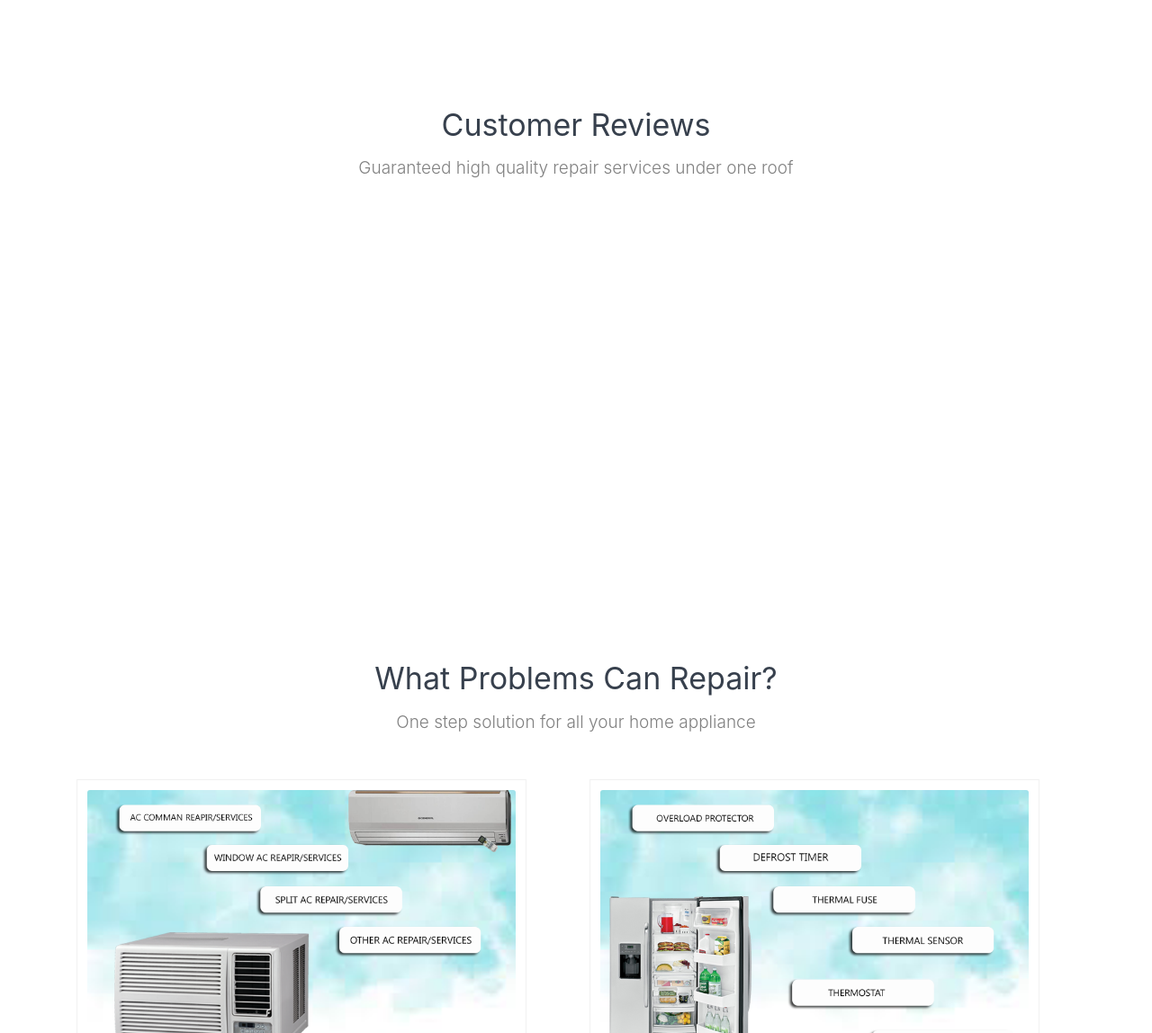
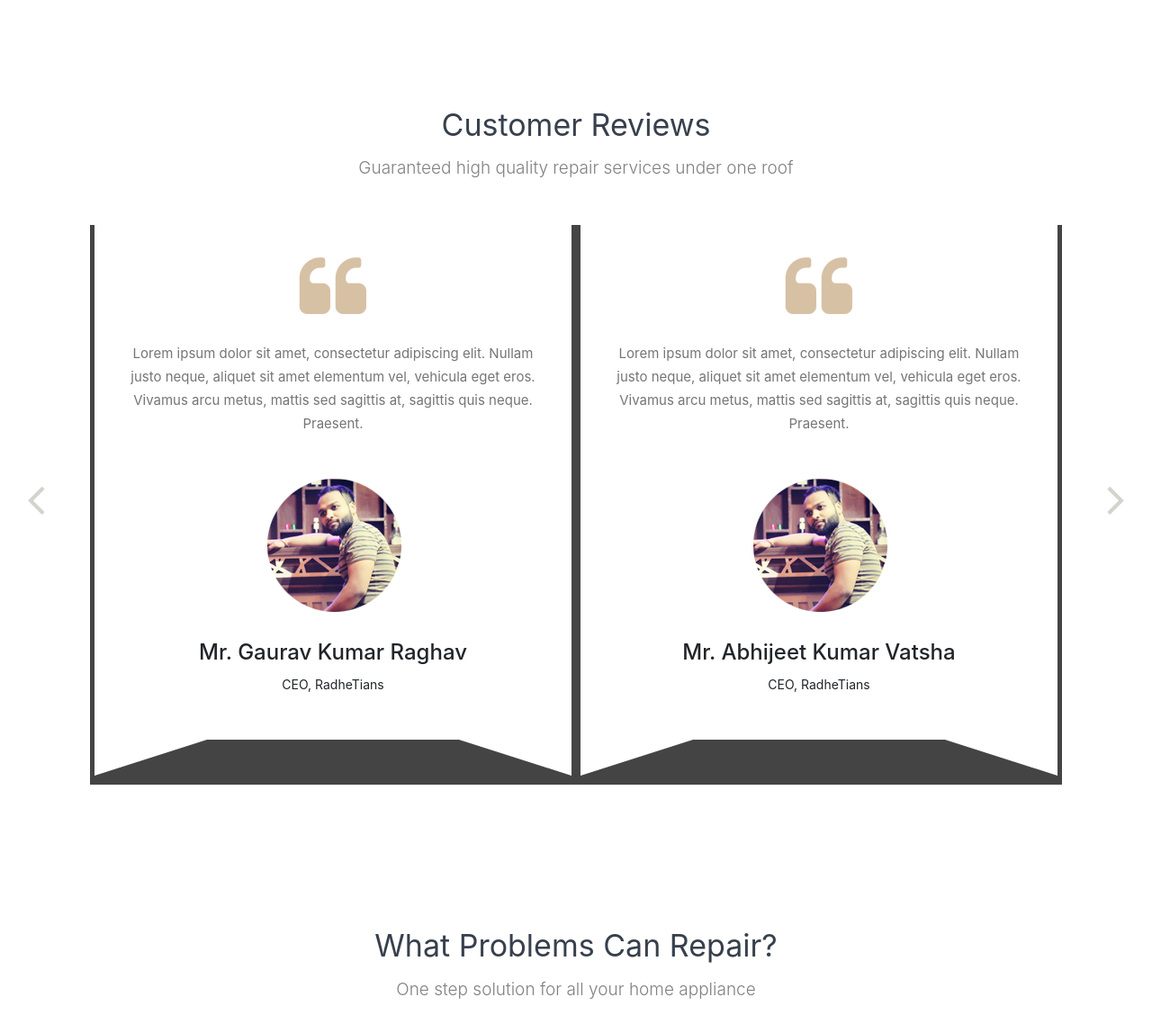
Before and after one commit to RadheTians/www.rebuilt.co.in, a PHP site: page / in a window 1280 px wide. Shown: the part 1002-2150 px from the top of the page at 90% size. Run offline with PHP 8.4, Linux system fonts and the light colour scheme; style sheets or scripts are compiled from the project's sources; some libraries are stand-ins or nearby versions.

Commit message:
new version

```diff
--- a/css/style.css
+++ b/css/style.css
@@ -197,19 +197,12 @@ img {vertical-align: middle;}
 
 }
 
-.testimonial-area{
-  padding: 180px 0;
-  position: relative;
-}
-.testimonial-area::before{
-  position: absolute;
-  content: '';
-}
+
+
 .single-testimonial{
   color: #fff;
   padding-left: 75px;
   position: relative;
-  margin: 0 15px 15px;
 }
 
 .img-area{
@@ -225,11 +218,9 @@ img {vertical-align: middle;}
 .testi-text{
   padding: 40px 20px 40px 100px;
   background: rgb(40, 241, 50);
-  color: #262626;
 
 }
 .img-area >img{
-  background: linear-gradient(to bottom, darkcyan, white);
   border-radius: 50%;
   padding: 5px;
 }
@@ -252,7 +243,7 @@ img {vertical-align: middle;}
 }
 
 .testimonial-area div.owl-nav{
-  color: #FFFF4A;
+  color: rgb(212, 212, 206);
   display: inline-block;
   font-size: 55px;
   height: 60px;
@@ -264,12 +255,82 @@ img {vertical-align: middle;}
 .owl-prev, .owl-next{
   position: absolute;
 }
-
 .owl-prev{
-  left: -20px;
-  top: 100px;
+  left: -70px;
+  top: 40%;
 }
 .owl-next{
-  right: -20px;
-  top: 100px;
+  right: -70px;
+  top: 40%;
 }
+
+
+.demo{ background: #bd986b; }
+.testimonial{
+    background: #fff;
+    text-align: center;
+    padding: 30px 30px 50px;
+    margin: 0 5px 50px;
+    position: relative;
+}
+.testimonial:before,
+.testimonial:after{
+    content: "";
+    border-top: 40px solid #fff;
+    border-right: 125px solid transparent;
+    position: absolute;
+    bottom: -40px;
+    left: 0;
+}
+.testimonial:after{
+    border-right: none;
+    border-left: 125px solid transparent;
+    left: auto;
+    right: 0;
+}
+.testimonial .icon{
+    display: inline-block;
+    font-size: 80px;
+    color: #bd986b;
+    margin-bottom: 20px;
+    opacity: 0.6;
+}
+.testimonial .description{
+    font-size: 15px;
+    text-align: center;
+    margin-bottom: 30px;
+    opacity: 0.8;
+}
+.testimonial .testimonial-content{
+    width: 100%;
+}
+.testimonial .pic{
+    display: inline-block;
+    border: 2px solid #fff;
+    border-radius: 50%;
+    overflow: hidden;
+    z-index: 1;
+    position: relative;
+}
+
+
+.owl-theme .owl-controls{
+    margin-top: 0;
+}
+.owl-theme .owl-controls .owl-page span{
+    width: 32px;
+    height: 10px;
+    background: #fff;
+    border: 2px solid #bd986b;
+    margin: 5px;
+    opacity: 1;
+}
+.owl-theme .owl-controls .owl-page.active span,
+.owl-theme .owl-controls.clickable .owl-page:hover span{
+    background: #ffd9b8;
+    border-color: #fff;
+}
+@media only screen and (max-width: 650px) and (min-width: 400px){
+    .testimonial:before{ border-right: 325px solid transparent; }
+    .testimonial:after{ border-left: 325px solid transparent; }
+}
--- a/index.html
+++ b/index.html
@@ -28,15 +28,13 @@
 
       <!--My Files-->
 
-      <script src="javascript/jquery-3.2.1.min.js"></script>
-
-      <script src="javascript/owl.carousel.min.js"></script>
+
       <script src="https://ajax.googleapis.com/ajax/libs/jquery/2.1.1/jquery.min.js"></script>
       <script src="javascript/style.js"></script>
 
       <link href="css/style.css" rel="stylesheet" type="text/css" />
       <link rel="stylesheet" href="https://maxcdn.bootstrapcdn.com/bootstrap/4.0.0/css/bootstrap.min.css">
-
+      <link rel="stylesheet" href="https://cdnjs.cloudflare.com/ajax/libs/font-awesome/4.7.0/css/font-awesome.min.css">
       <link rel="stylesheet" href="css/owl.carousel.css">
 
 
@@ -876,6 +874,10 @@ background: #000;
    }
 </script> -->
 
+<script src="javascript/jquery-3.2.1.min.js"></script>
+
+<script src="javascript/owl.carousel.min.js"></script>
+
 <div class="container">
    <div class="main-title">
       <h1>Customer Reviews</h1>
@@ -888,29 +890,53 @@ background: #000;
          <div class="row">
             <div class="col-md-12">
                <div class="owl-carousel test-slides" id="testimonial-carousel">
+
+
                   <div class="item">
-                       <div class="single-testimonial">
-                           <div class="img-area">
-                               <img src="images/img_nature_wide.jpg">
-                           </div>
-                           <div class="testi-text">
-                               <h4>RADHE RAMAN TIWARI<span>CEO, RadheTians</span></h4>
-                               <p>Hello, I'm Radhe Raman Tiwari And I'm using javascript and jquery-3</p>
+
+                     <div class="testimonial">
+                        <span class="icon fa fa-quote-left"></span>
+                        <p class="description">
+                            Lorem ipsum dolor sit amet, consectetur adipiscing elit. Nullam justo neque, aliquet sit amet elementum vel, vehicula eget eros. Vivamus arcu metus, mattis sed sagittis at, sagittis quis neque. Praesent.
+                        </p>
+                        <div class="testimonial-content">
+                            <div class="pic"><img src="./assets/images/abhishek.png"  alt=""></div>
+                            <h4 class="title">Mr. Radhe Raman Tiwari</h4>
+                            <span class="post">CEO, RadheTians</span>
                         </div>
                     </div>
                   </div>
 
                   <div class="item">
-                       <div class="single-testimonial">
-                           <div class="img-area">
-                               <img src="images/img_nature_wide.jpg">
-                           </div>
-                           <div class="testi-text">
-                               <h4>RADHE RAMAN TIWARI<span>CEO, RadheTians</span></h4>
-                               <p>Hello, I'm Radhe Raman Tiwari And I'm using javascript and jquery-3</p>
-                           </div>
-                       </div>
-                   </div>
+
+                     <div class="testimonial">
+                        <span class="icon fa fa-quote-left"></span>
+                        <p class="description">
+                            Lorem ipsum dolor sit amet, consectetur adipiscing elit. Nullam justo neque, aliquet sit amet elementum vel, vehicula eget eros. Vivamus arcu metus, mattis sed sagittis at, sagittis quis neque. Praesent.
+                        </p>
+                        <div class="testimonial-content">
+                            <div class="pic"><img src="./assets/images/abhishek.png" alt=""></div>
+                            <h4 class="title">Mr. Gaurav Kumar Raghav</h4>
+                            <span class="post">CEO, RadheTians</span>
+                        </div>
+                    </div>
+                  </div>
+
+                  <div class="item">
+
+                     <div class="testimonial">
+                        <span class="icon fa fa-quote-left"></span>
+                        <p class="description">
+                            Lorem ipsum dolor sit amet, consectetur adipiscing elit. Nullam justo neque, aliquet sit amet elementum vel, vehicula eget eros. Vivamus arcu metus, mattis sed sagittis at, sagittis quis neque. Praesent.
+                        </p>
+                        <div class="testimonial-content">
+                            <div class="pic"><img src="./assets/images/abhishek.png"  alt=""></div>
+                            <h4 class="title">Mr. Abhijeet Kumar Vatsha</h4>
+                            <span class="post">CEO, RadheTians</span>
+                        </div>
+                    </div>
+                  </div>
+
                </div>
             </div>
          </div>
@@ -931,10 +957,10 @@ background: #000;
                items:1
            },
            600:{
-               items:2
+               items:1
            },
            1000:{
-               items:3
+               items:2
            }
        }
    })
```
Also changed, not shown: javascript/style.js (+5 -5 lines). Lines whose indentation alone changed are shown as unchanged.
